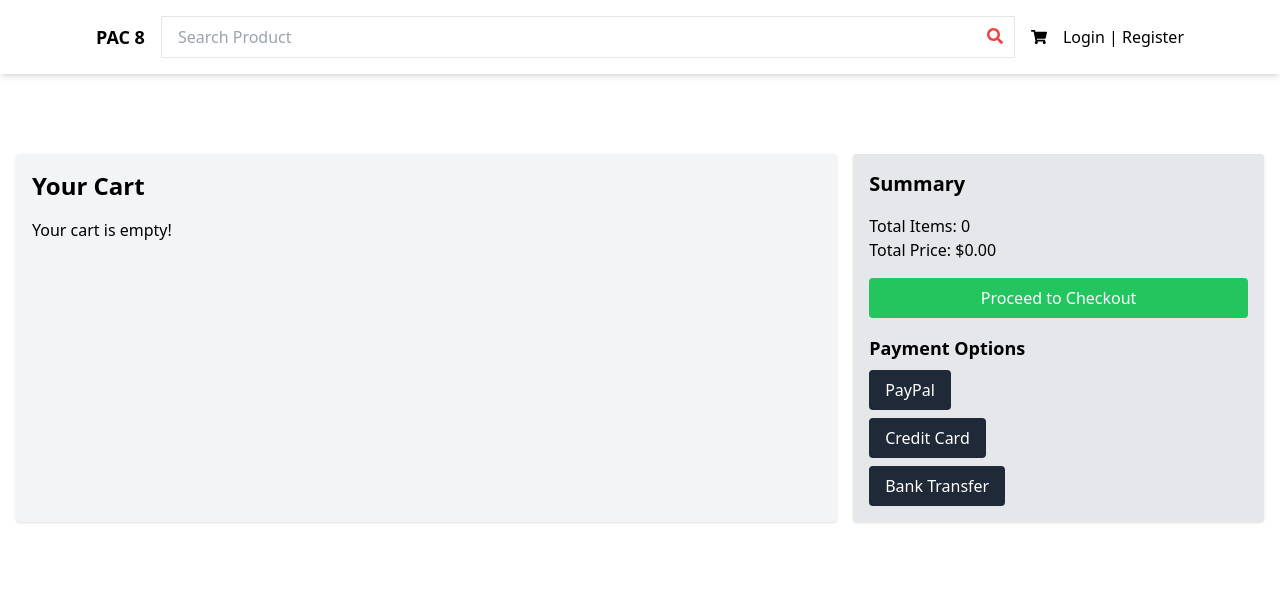
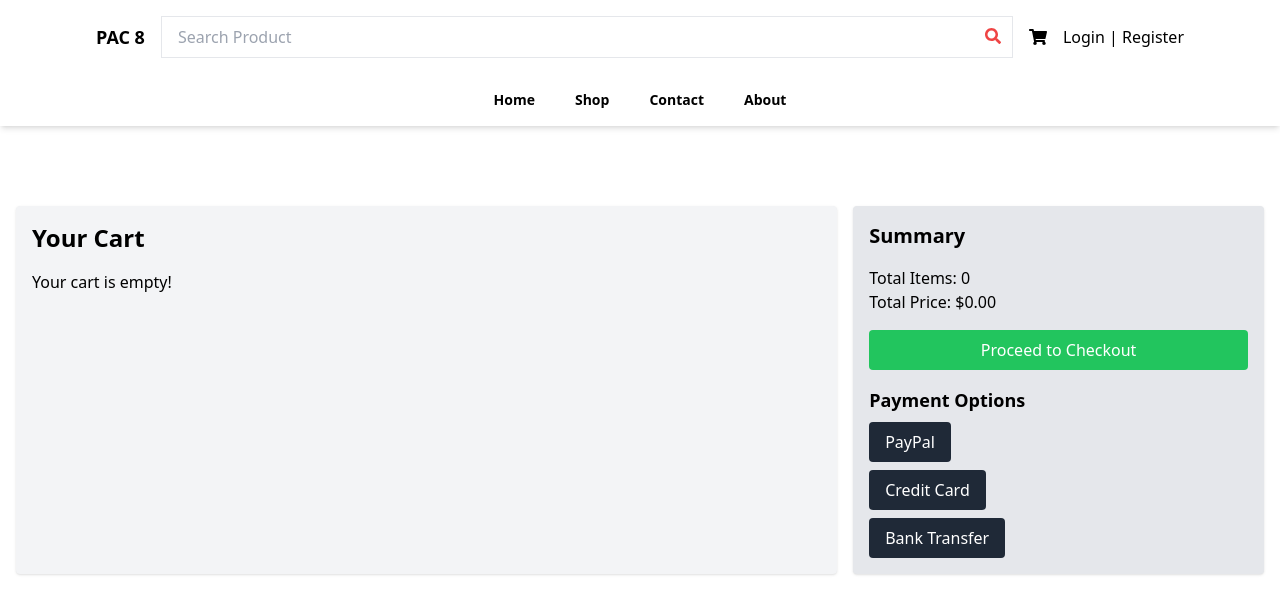
Before and after one commit to Ayomiidey/PAC-8, a React (Vite) app: page /cart in a window 1280 px wide. Shown: the top 614 px of the page. Built offline with nearby package versions, Linux system fonts and the light colour scheme.

Commit message:
homepage

```diff
--- a/src/components/Header.tsx
+++ b/src/components/Header.tsx
@@ -70,7 +70,7 @@ const Header = () => {
         </div>
         <div className="flex items-center space-x-4">
           <Link to="/cart">
-            <FaShoppingCart />
+            <FaShoppingCart className="text-lg" />
           </Link>
           <button className="hidden md:block">Login | Register</button>
           <button className="block md:hidden">
@@ -78,6 +78,21 @@ const Header = () => {
           </button>
         </div>
       </div>
+
+      <div className="flex items-center justify-center space-x-10 py-4 text-sm font-bold">
+        <Link to="/" className="hover:underline">
+          Home
+        </Link>
+        <Link to="/products" className="hover:underline">
+          Shop
+        </Link>
+        <Link to="/contact" className="hover:underline">
+          Contact
+        </Link>
+        <Link to="/about" className="hover:underline">
+          About
+        </Link>
+      </div>
     </nav>
   );
 };
--- a/src/components/HomePage.tsx
+++ b/src/components/HomePage.tsx
@@ -1,7 +1,63 @@
+import { useEffect, useState } from "react";
+import shoppingPics from "../assets/images/shoppingPics.jpeg";
+
+interface Product {
+  category: string;
+}
+
+interface FetchProduct {
+  products: Product[];
+}
+
 const HomePage = () => {
+  const [categories, setCategories] = useState<string[]>([]);
+
+  useEffect(() => {
+    const fetchData = async () => {
+      try {
+        const res = await fetch("https://dummyjson.com/products");
+        const data: FetchProduct = await res.json();
+        const uniquecategories = Array.from(
+          new Set(data.products.map((product) => product.category))
+        );
+        setCategories(uniquecategories);
+      } catch (error) {
+        console.error("Error fetching", error);
+      }
+    };
+    fetchData();
+  }, []);
+
   return (
-    <div className="">
-      <h1>This is a HomePage</h1>
+    <div className="bg-white mt-2 px-4 md:px-16 lg:px-24 ">
+      <div className="container mx-auto py-4 flex flex-col md:flex-row space-x-2">
+        <div className="w-full md:w-3/12">
+          <div className="bg-red-600 text-white text-xs font-bold px-2 py-2.5">
+            SHOP BY CATEGORIES
+          </div>
+          <ul className="space-y-4 bg-gray-100 p-3 border">
+            {categories.map((category, index) => (
+              <li key={index} className="flex items-center text-sm font-medium">
+                <div className="w-2 h-2 border border-red-500 rounded-full mr-2"></div>
+                {category}
+              </li>
+            ))}
+          </ul>
+        </div>
+
+        <div className="w-full md:w-9/12 mt-8 md:mt-0 h-96 relative">
+          <img src={shoppingPics} alt="" className="h-full w-full" />
+          <div className="absolute top-16 left-8">
+            <h2 className="text-3xl font-bold">WELCOME TO PAC 8</h2>
+            <p className="text-xl mt-2.5 font-bold text-gray-800">
+              MILLIONS+ PRODUCTS
+            </p>
+            <button className="bg-red-600 px-8 py-1.5 text-white mt-4 hover:bg-red-700 transform transition-transform duration-300 hover:scale-105">
+              SHOP NOW
+            </button>
+          </div>
+        </div>
+      </div>
     </div>
   );
 };
```
Also changed, not shown: src/assets/images/ShoppingPics.jpeg (added), src/assets/images/shoppingCart.jpeg (added).
